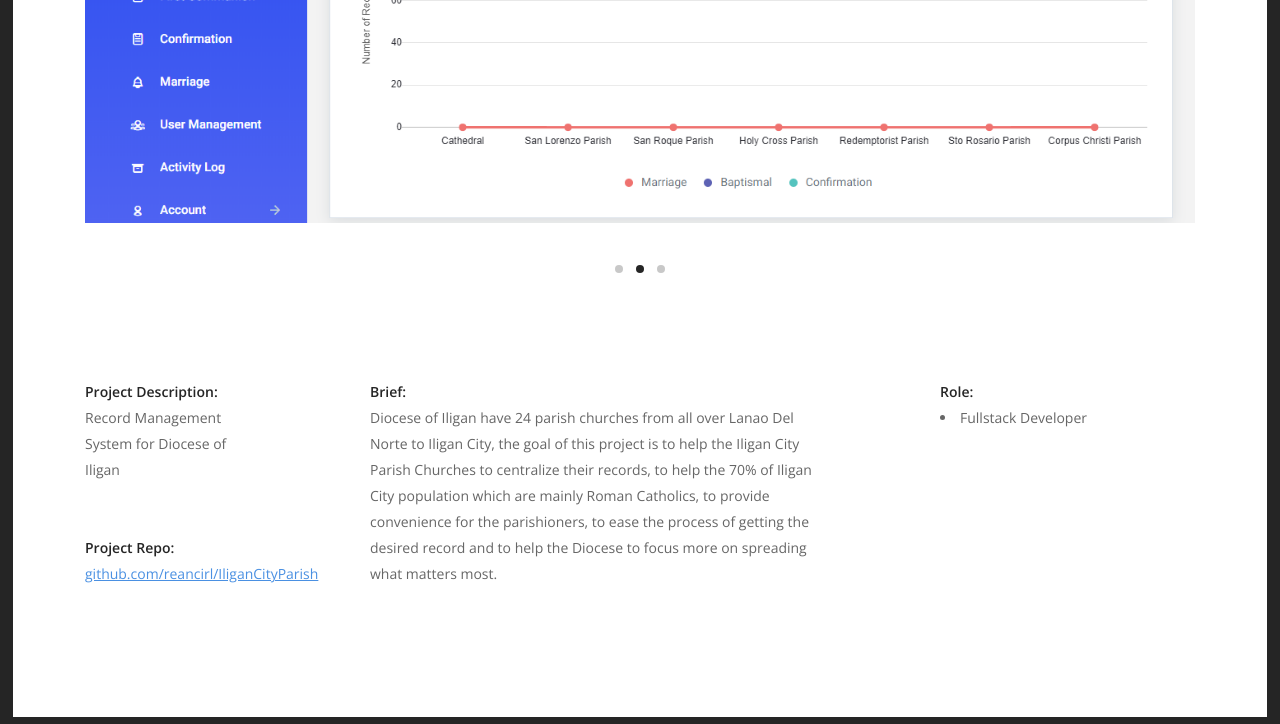
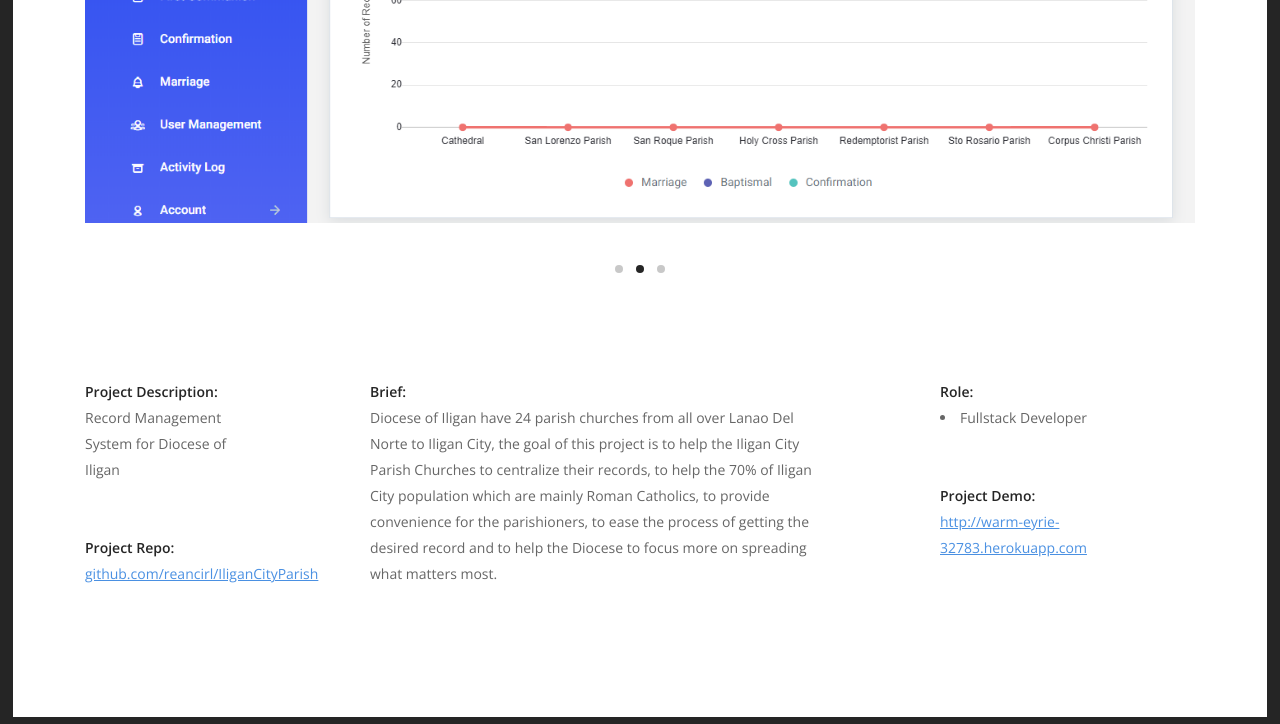
Before and after one commit to reancirl/LifePortfolio, a plain HTML site: page parish.html in a window 1280 px wide. Shown: the part 788-1512 px from the top of the page. Drawn offline with nearby package versions, Linux system fonts and the light colour scheme; files whose address does not match are found by name.

Commit message:
edit parish

```diff
--- a/parish.html
+++ b/parish.html
@@ -171,6 +171,12 @@
                                     <li>Fullstack Developer</li>
                                 </ul>
                             </div>
+                            <div class="text-block">
+                                <span class="h5">Project Demo:</span>
+                                <span>
+                                    <a href="http://warm-eyrie-32783.herokuapp.com" target="_blank">http://warm-eyrie-32783.herokuapp.com</a>
+                                </span>
+                            </div>
                         </div>
                     </div>
                 </div>
```
Also changed, not shown: about-me.html (+3 -3 lines).
